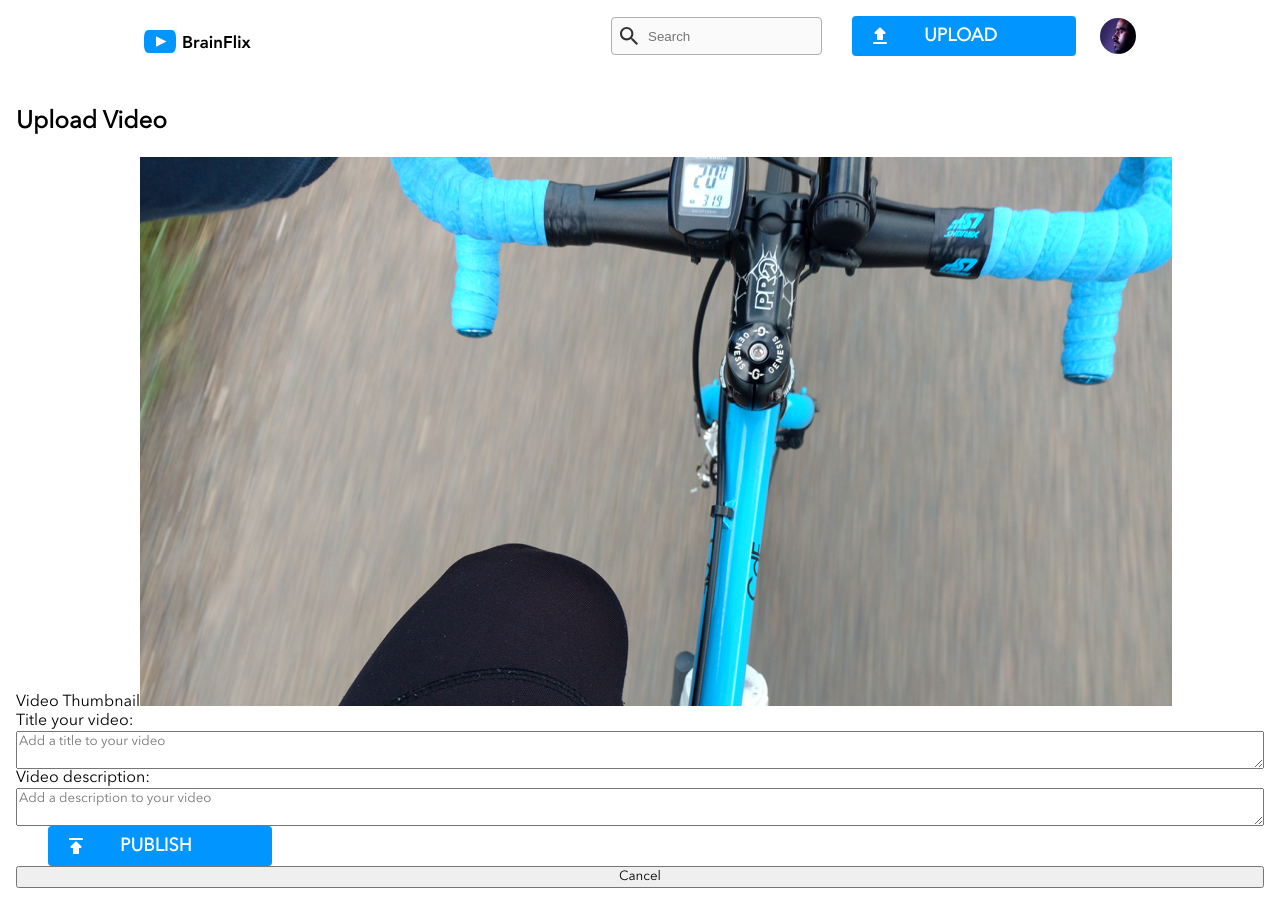
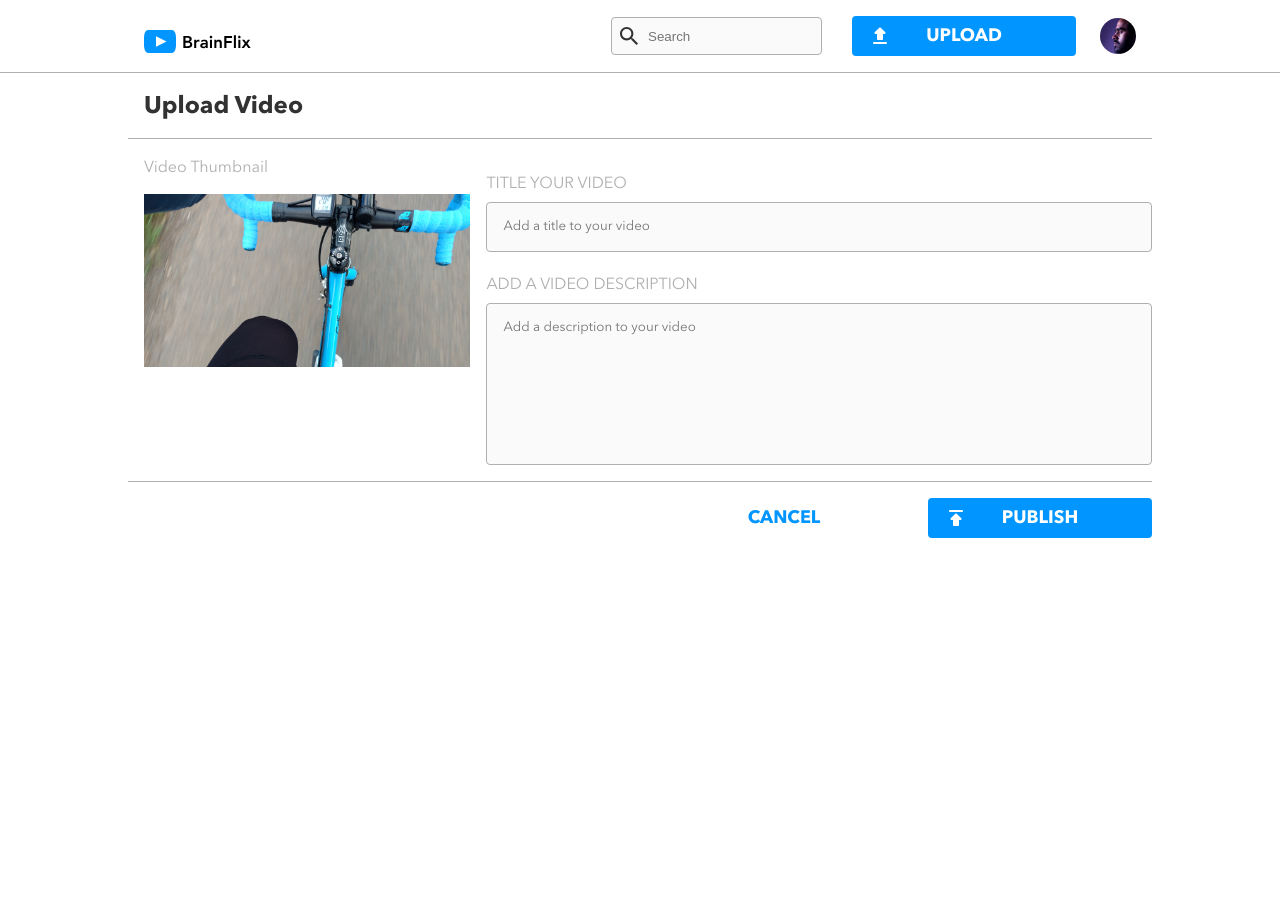
Before and after one commit to stuckinsnow/brainstation-projects, a React (Create React App) app: page /upload in a window 1280 px wide. After the commit the page ends 800 px from the top, so only its background shows below. Built offline with nearby package versions, Linux system fonts and the light colour scheme.

Commit message:
styled upload page and added form submission

```diff
--- a/src/components/CommentList/CommentList.scss
+++ b/src/components/CommentList/CommentList.scss
@@ -6,7 +6,8 @@
     &__comments {
         padding-top: 1rem;
         font-size: large;
-        font-family: 'AvenirNextLTPro-Bold';
+        font-family: 'AvenirNextLTPro';
+        font-weight: 700;
     }
 
     .newcomment {
@@ -18,18 +19,9 @@
         .btn {
 
             @include tablet {
-                margin-top: 0.85rem;
+                margin-top: 1rem;
             }
         }
-
-        @include tablet {
-            // margin: auto;
-        }
-
-        @include desktop {
-            // width: 50%;
-        }
-
 
         .form {
             display: flex;
@@ -63,11 +55,6 @@
                 text-transform: uppercase;
             }
 
-            textarea,
-            .btn {
-                // margin-bottom: 1rem;
-            }
-
             label,
             textarea {
                 border-radius: 0.35rem;
@@ -76,6 +63,7 @@
             textarea {
                 box-sizing: border-box;
                 resize: none;
+                margin-top: 0.25rem;
                 padding: 1rem;
                 font-size: large;
                 width: 100%;
@@ -135,17 +123,7 @@
         padding: 1rem 1rem 0 0;
 
         @include tablet {
-            // margin: auto;
-
             padding: 2rem 2rem 0 0;
-
-
-        }
-
-        @include desktop {
-            // width: 50%;
-
-
         }
 
         &__wrapper {
@@ -153,12 +131,10 @@
             flex-direction: column;
             align-items: flex-start;
             margin-bottom: 20px;
-            // padding: 10px;
             flex: 80%;
         }
 
         &__pic {
-            // flex: 2.25rem;
             margin-right: 1rem;
 
             div {
--- a/src/components/UploadPage/UploadPage.jsx
+++ b/src/components/UploadPage/UploadPage.jsx
@@ -1,34 +1,47 @@
 import './UploadPage.scss';
 import publishIcon from '../../assets/icons/publish.svg';
-import videoPreview from '../../assets/images/Upload-video-preview.jpg'
+import videoPreview from '../../assets/images/Upload-video-preview.jpg';
 
 function UploadPage() {
+  const submitForm = () => {
+    alert('Form submitted successfully!');
+    window.location.href = '/';
+  };
+
+  const clickHandler = () => {
+    submitForm();
+  };
+
   return (
-    <main id='ul-page'>
-
-      <section>
+    <main id="upload-page">
+      <section className="up-head">
         <h1>Upload Video</h1>
       </section>
 
-      <div className='ulp'>
-      <div>
-        <span>Video Thumbnail</span>
-          <img src={videoPreview} alt="" className="video-preview" />
-      </div>
-        <form className='up-form'>
-          <label htmlFor="video-title">Title your video:</label>
-          <textarea id="video-title" name="video-title" placeholder="Add a title to your video"></textarea>
-          <label htmlFor="video-description">Video description:</label>
-          <textarea id="video-description" name="video-description" placeholder="Add a description to your video"></textarea>
+      <div className="up-wrap">
+        <div className="up-wrap__video">
+          <span>Video Thumbnail</span>
+          <img src={videoPreview} alt="video-title" />
+        </div>
 
-          <button className="btn" >
-          <img src={publishIcon} alt="publish" />
-          <span>Publish</span>
-        </button>
+        <form className="up-wrap__form" onSubmit={submitForm}>
+          <label className="up-wrap__form--titlelabel" htmlFor="video-title">
+            Title your video </label>
+          <textarea className="up-wrap__form--titletext" id="video-title" name="video-title" placeholder="Add a title to your video"></textarea>
 
-        <button type="button">Cancel</button>
+          <label className='up-wrap__form--desclabel' htmlFor="video-description">
+            Add a video description </label> <textarea className="up-wrap__form--desctext" id="video-description" name="video-description" placeholder="Add a description to your video"></textarea>
+        </form>
 
-        </form>
+        <div className="up-sub">
+          <button className="btn up-sub__publish" type="submit" onClick={clickHandler}>
+            <img src={publishIcon} alt="publish" />
+            <span>Publish</span>
+          </button>
+          <button className="btn up-sub__cancel" type='button'>
+            <span>Cancel</span>
+          </button>
+        </div>
       </div>
     </main>
   );
--- a/src/components/UploadPage/UploadPage.scss
+++ b/src/components/UploadPage/UploadPage.scss
@@ -1,12 +1,149 @@
-#ul-page {
+@use "../../styles/Partials/m_&_f" as *;
+@use "../../styles/Partials/colours" as *;
+
+
+#upload-page {
+
     padding: 1rem;
+    padding-top: 0;
+    border-top-style: solid;
+    color: $Pri-Mid;
+    border-width: thin;
+
+    @include tablet {
+        padding: 0 2rem;
+    }
+
+    @include desktop {
+        padding: 0 8rem;
+    }
+
 }
 
-.up-form {
-    display: flex;
-    flex-direction: column;
+.up-head h1 {
+
+    color: $Pri-Dark;
+    font-weight: bold;
+
+    @include tablet {
+        padding-bottom: 1rem;
+        border-bottom-style: solid;
+        border-bottom-color: $Pri-Mid;
+        border-width: thin;
+    }
+
+    @include desktop {
+        padding-left: 1rem;
+    }
 }
 
-.video-preview {
-    max-width: 100%;
+.up-wrap {
+
+    @include desktop {
+        display: flex;
+        flex-wrap: wrap;
+    }
+
+    &__video {
+
+        display: flex;
+        flex-direction: column;
+
+        @include desktop {
+            flex-basis: 35%;
+        }
+
+        span {
+            color: $Pri-Mid;
+
+            @include desktop {
+                padding-left: 1rem;
+            }
+        }
+
+        img {
+            max-width: 100%;
+
+            @include tablet {
+                max-width: 50%;
+            }
+
+            @include desktop {
+                max-width: 100%;
+                padding: 1rem;
+            }
+        }
+    }
+
+    &__form {
+
+        display: flex;
+        flex-direction: column;
+        gap: 0.5rem;
+
+        @include desktop {
+            flex-basis: 65%;
+        }
+
+        &--titlelabel {
+            text-transform: uppercase;
+            margin-top: 1rem;
+        }
+
+        &--titletext {
+            height: 1rem;
+            padding: 1rem;
+        }
+
+        &--desclabel {
+            text-transform: uppercase;
+            margin-top: 1rem;
+        }
+
+        &--desctext {
+            height: 8rem;
+            padding: 1rem;
+        }
+
+        &--titletext, &--desctext {
+            background-color: $Sec-Light;
+            border-color: $Pri-Mid;
+            border-radius: 0.25rem;
+        }
+    }
+
 }
+
+
+.up-sub {
+    width: 100%;
+    @include tablet {
+        display: flex;
+        justify-content: flex-end;
+        border-color: transparent;
+        border-top-style: solid;
+        border-top-color: $Pri-Mid;
+        border-top-width: thin;
+        margin-top: 1rem;
+    }
+
+    &__publish {
+        margin-top: 1rem;
+    }
+
+    &__cancel {
+        margin-top: 1rem;
+        text-transform: uppercase;
+        color: $Pri-Col;
+        background-color: $Pri-Light;
+
+        @include tablet {
+            order: -1;
+        }
+
+        span {
+            width: 100%;
+            text-align: center;
+        }
+    }
+}
--- a/src/components/VideoInfo/VideoInfo.scss
+++ b/src/components/VideoInfo/VideoInfo.scss
@@ -2,7 +2,6 @@
 @use "../../styles/Partials/colours" as *;
 
 .videoinfo {
-    font-family: 'AvenirNextLTPro-Regular';
 
     &__title {
         font-size: xx-large;
@@ -31,7 +30,7 @@
         }
 
         &--author {
-            font-family: 'AvenirNextLTPro-Bold';
+            font-weight: 700;
         }
 
         &--date {
--- a/src/components/VideoList/VideoList.jsx
+++ b/src/components/VideoList/VideoList.jsx
@@ -1,41 +1,24 @@
 import './VideoList.scss';
 import { withEllipsis } from '../utils/utils';
-import axios from 'axios';
-import { useEffect } from 'react';
 import { Link } from 'react-router-dom';
 
 
-function VideoList({ videoList, setVideoList, activeVideo, handleChangeActiveVideo  }) {
-  console.log('videoList:', videoList);
-
-
-
-
-
-
-
+function VideoList({ videoList }) {
   return (
     <>
       {videoList
         .filter((activeVideo) => activeVideo.id !== videoList.id)
         .map((activeVideo) => {
-
           const videoTitleToEllipsis = withEllipsis(activeVideo.title);
-
           const divStyle = {
-            backgroundImage: `url(${activeVideo.image})`, // used chatGPT for this line of code
+            backgroundImage: `url(${activeVideo.image})`,
           };
-
           return (
-
-
             <Link
               key={activeVideo.id}
               className="video-list-item"
               to={`/videos/${activeVideo.id}`}
-              // onClick={() => handleChangeActiveVideo(activeVideo.id)}
             >
-              {/* {video.id} */}
               <div className='video-list-item__image' style={divStyle}></div>
               <div className='video-list-item__wrapper'>
                 <div className='video-list-item__wrapper--title'>{videoTitleToEllipsis}</div>
--- a/src/components/VideoList/VideoList.scss
+++ b/src/components/VideoList/VideoList.scss
@@ -39,7 +39,6 @@
         color: $Pri-Dark;
 
         &--title {
-            font-family: 'AvenirNextLTPro-Regular';
             font-size: 1.25rem;
             color: $Pri-Dark;
             font-weight: 900;
--- a/src/styles/Partials/_global.scss
+++ b/src/styles/Partials/_global.scss
@@ -15,15 +15,18 @@ div,
 p,
 ul,
 li,
-textarea {
-  font-family: 'AvenirNextLTPro-Regular';
+textarea,
+a {
+  font-family: 'AvenirNextLTPro';
 }
 
 body {
   margin: 0;
 }
 
-code {}
+textarea {
+  resize: none;
+}
 
 .App-header {
   color: $Pri-Dark;
@@ -107,6 +110,7 @@ code {}
   img {
     margin-left: 0.75rem;
     margin-right: auto;
+    position: absolute;
 
     @include tablet {
 
@@ -115,11 +119,7 @@ code {}
   }
 
   span {
+    width: 100%;
     font-weight: bold;
-    margin-right: auto;
-
-    @include desktop {
-      margin-right: 1rem;
-    }
   }
 }
--- a/src/styles/Partials/_m_&_f.scss
+++ b/src/styles/Partials/_m_&_f.scss
@@ -1,15 +1,17 @@
 // Fonts
 
 @font-face {
-  font-family: "AvenirNextLTPro-Regular";
+  font-family: "AvenirNextLTPro";
   src: url("../../assets/fonts/AvenirNextLTPro-Regular.otf") format("opentype");
+  font-weight: 400;
 }
 
 @font-face {
-  font-family: "AvenirNextLTPro-Bold";
+  font-family: "AvenirNextLTPro";
+  src: url("../../assets/fonts/AvenirNextLTPro-Bold.otf") format("opentype");
   font-weight: 700;
-  src: url("../../assets/fonts/AvenirNextLTPro-Bold.otf") format("opentype");
 }
+
 
 // Media queries
 
```
